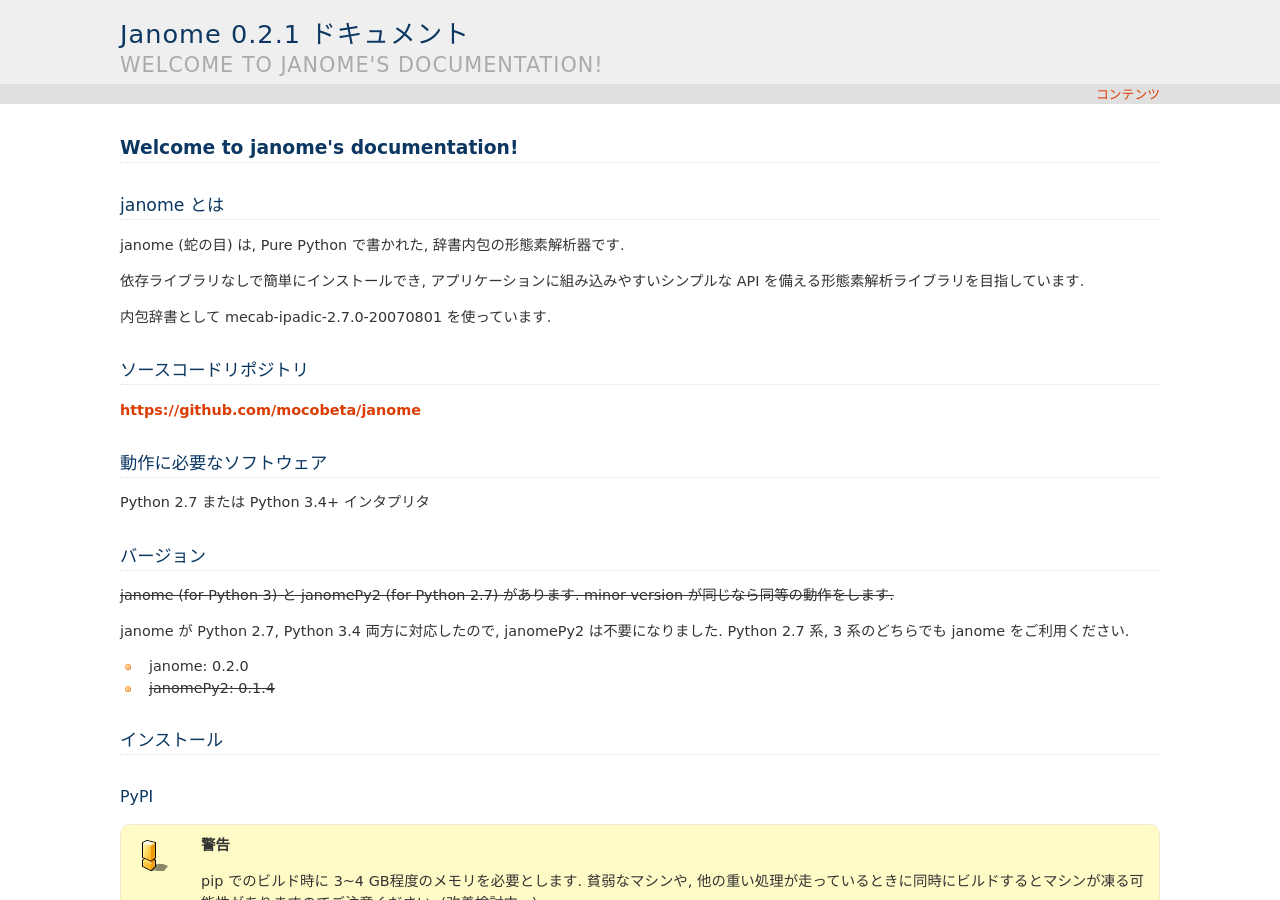
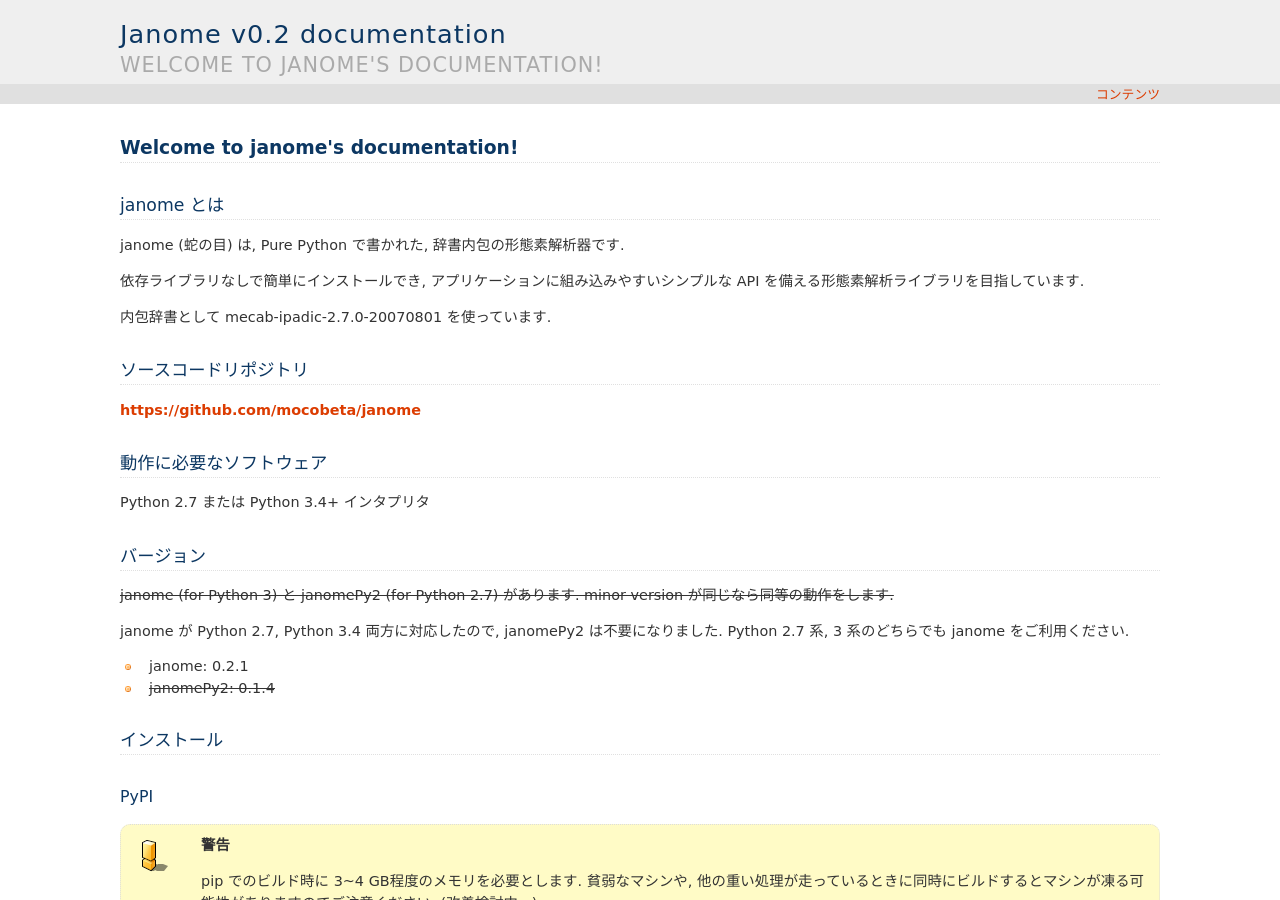
Before and after one commit to mocobeta/janome, a Sphinx documentation site: the page built from docs/index.rst, in a window 1280 px wide and 900 px high. Built offline with Sphinx 7.4.7, drawn with Linux system fonts in a browser that asks for light colours.

Commit message:
update documentations.

```diff
--- a/docs/conf.py
+++ b/docs/conf.py
@@ -121,7 +121,7 @@
 
 # The name for this set of Sphinx documents.  If None, it defaults to
 # "<project> v<release> documentation".
-#html_title = None
+html_title = "%s v%s documentation" % (project, version)
 
 # A shorter title for the navigation bar.  Default is the same as html_title.
 #html_short_title = None
--- a/docs/index.rst
+++ b/docs/index.rst
@@ -35,7 +35,7 @@
 
 janome が Python 2.7, Python 3.4 両方に対応したので, janomePy2 は不要になりました. Python 2.7 系, 3 系のどちらでも janome をご利用ください.
 
-* janome: 0.2.0
+* janome: 0.2.1
 * :strike:`janomePy2: 0.1.4`
 
 インストール
```
Also changed, not shown: other parts of docs/index.rst (+2 -0 lines).
